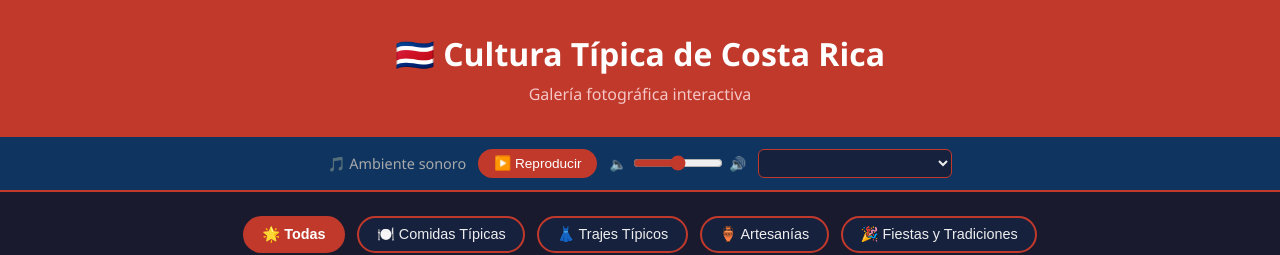
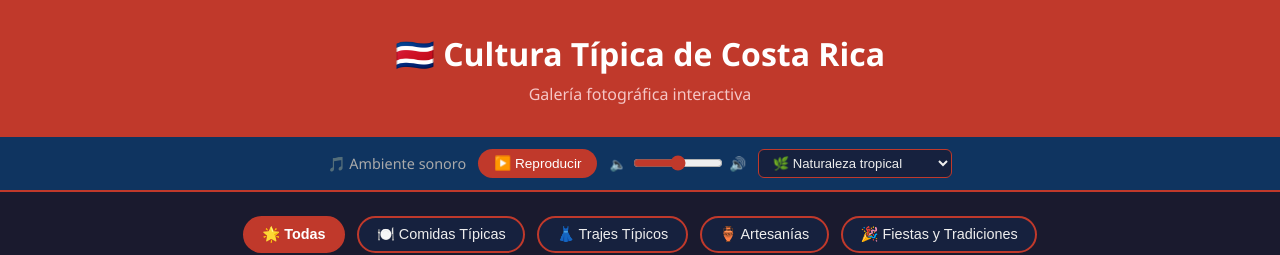
Before and after one commit to BrayanRM80/galeria-cultura-cr, a Vue app: page / in a window 1280 px wide. Shown: the top 255 px of the page. Built offline with nearby package versions, Linux system fonts and the light colour scheme.

Commit message:
Agregar archivos de audio WAV y actualizar AudioPlayer para usarlos

```diff
--- a/src/components/AudioPlayer.vue
+++ b/src/components/AudioPlayer.vue
@@ -19,7 +19,7 @@
     </select>
 
     <audio ref="audioRef" loop @ended="reproduciendo = false">
-      <source :src="pistaActiva" type="audio/mpeg" />
+      <source :src="pistaActiva" type="audio/wav" />
     </audio>
   </div>
 </template>
@@ -30,11 +30,11 @@ import { ref, watch, onUnmounted } from 'vue'
 const audioRef = ref(null)
 const reproduciendo = ref(false)
 const volumen = ref(0.5)
-const pistaActiva = ref('public /audio/ambiente-cr.mp3')
+const pistaActiva = ref('/audio/ambiente-cr.wav')
 
 const pistas = [
-  { archivo: 'public/audio/ambiente-cr.mp3', label: '🌿 Naturaleza tropical' },
-  { archivo: 'public/audio/marimba.mp3', label: '🎶 Marimba costarricense' },
+  { archivo: '/audio/ambiente-cr.wav', label: '🌿 Naturaleza tropical' },
+  { archivo: '/audio/marimba.wav', label: '🎶 Marimba costarricense' },
 ]
 
 function togglePlay() {
```
Also changed, not shown: 2 other files (tests, documents, lock files or other folders).
